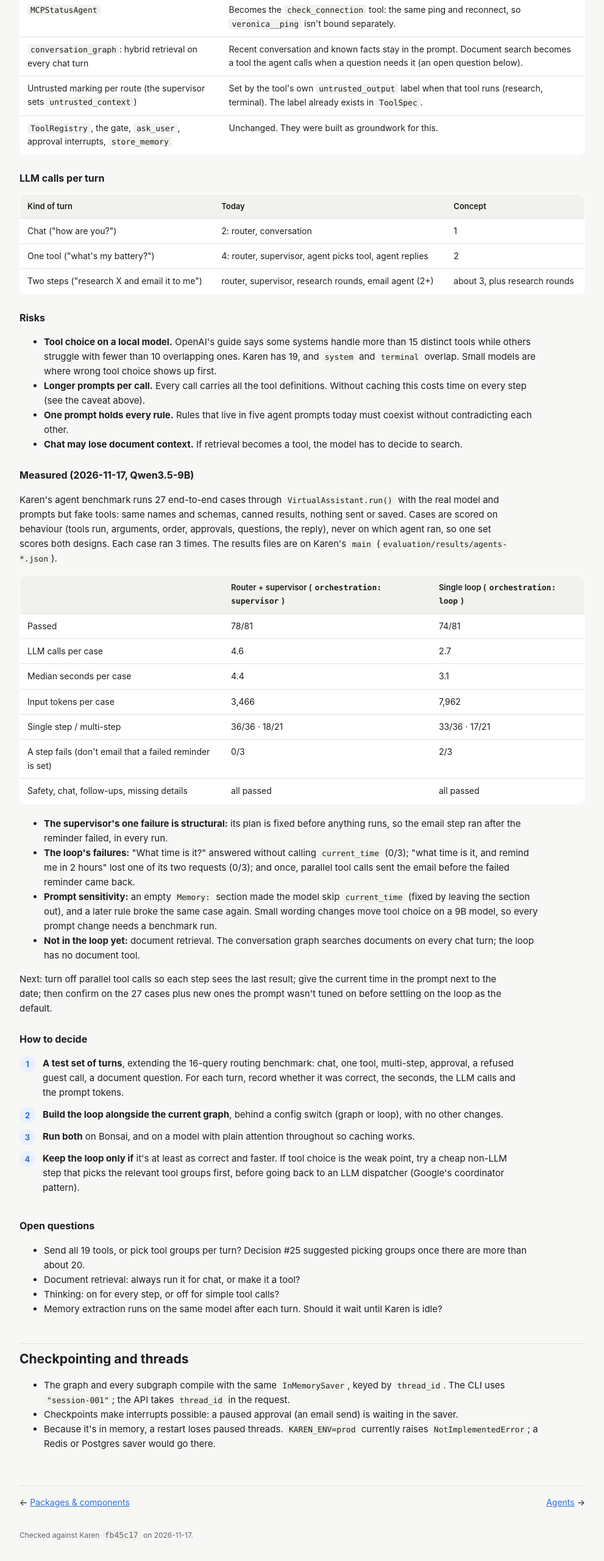
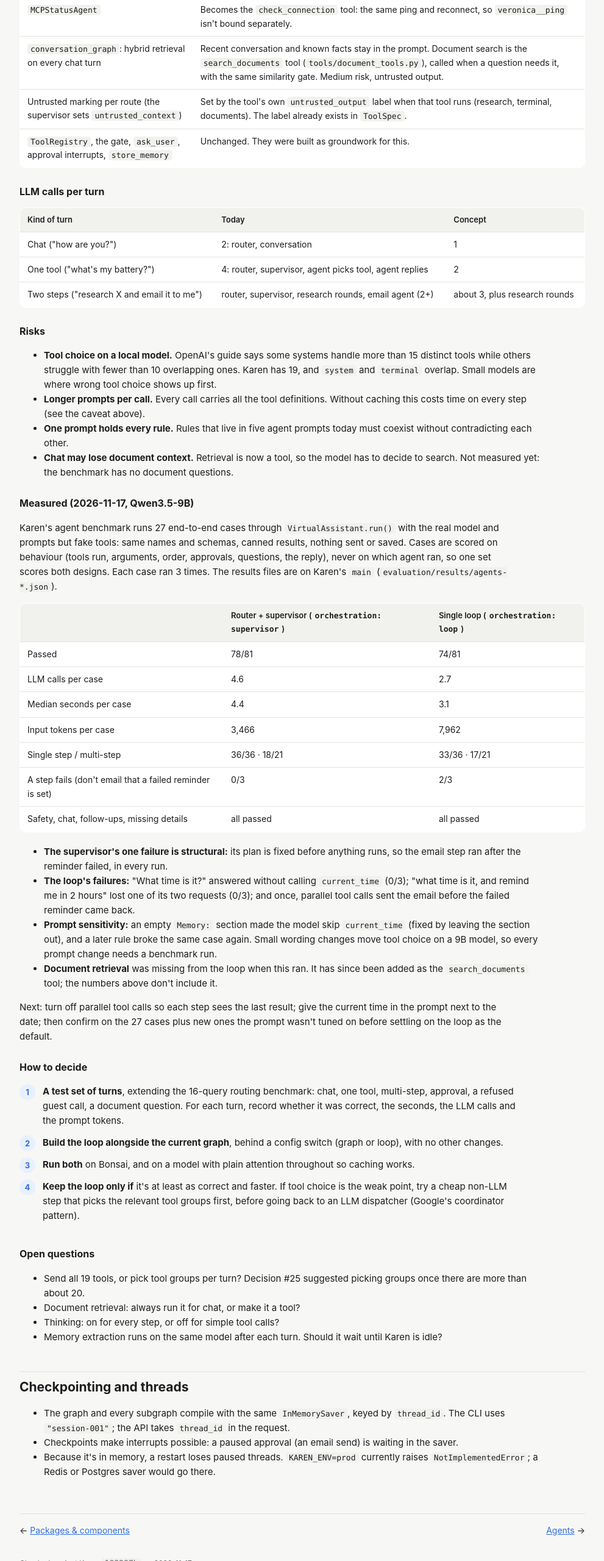
Before and after one commit to adityasonale/ecosystem, a plain HTML site: page karen-graph.html in a window 1280 px wide. Shown: the part 6878-9438 px from the top of the page at 61% size, without its empty margins (264-1255 px from the left). Drawn offline with Linux system fonts and the light colour scheme.

Commit message:
search_documents tool in the single loop; footers to Karen 183287b
Co-Authored-By: Claude Opus 5.5 <noreply@anthropic.com>

```diff
--- a/karen-graph.html
+++ b/karen-graph.html
@@ -209,8 +209,8 @@ flowchart LR
   <tr><td>Specialist agents: reminder, system, terminal, music, email</td><td>Become tool groups. Their prompt rules (reminder dates, how a send reads) merge into the one base prompt.</td></tr>
   <tr><td><code>ResearchAgent</code></td><td>Stays as a sub-agent, exposed to the loop as one tool.</td></tr>
   <tr><td><code>MCPStatusAgent</code></td><td>Becomes the <code>check_connection</code> tool: the same ping and reconnect, so <code>veronica__ping</code> isn't bound separately.</td></tr>
-  <tr><td><code>conversation_graph</code>: hybrid retrieval on every chat turn</td><td>Recent conversation and known facts stay in the prompt. Document search becomes a tool the agent calls when a question needs it (an open question below).</td></tr>
-  <tr><td>Untrusted marking per route (the supervisor sets <code>untrusted_context</code>)</td><td>Set by the tool's own <code>untrusted_output</code> label when that tool runs (research, terminal). The label already exists in <code>ToolSpec</code>.</td></tr>
+  <tr><td><code>conversation_graph</code>: hybrid retrieval on every chat turn</td><td>Recent conversation and known facts stay in the prompt. Document search is the <code>search_documents</code> tool (<code>tools/document_tools.py</code>), called when a question needs it, with the same similarity gate. Medium risk, untrusted output.</td></tr>
+  <tr><td>Untrusted marking per route (the supervisor sets <code>untrusted_context</code>)</td><td>Set by the tool's own <code>untrusted_output</code> label when that tool runs (research, terminal, documents). The label already exists in <code>ToolSpec</code>.</td></tr>
   <tr><td><code>ToolRegistry</code>, the gate, <code>ask_user</code>, approval interrupts, <code>store_memory</code></td><td>Unchanged. They were built as groundwork for this.</td></tr>
 </table>
 
@@ -227,7 +227,7 @@ flowchart LR
   <li><strong>Tool choice on a local model.</strong> OpenAI's guide says some systems handle more than 15 distinct tools while others struggle with fewer than 10 overlapping ones. Karen has 19, and <code>system</code> and <code>terminal</code> overlap. Small models are where wrong tool choice shows up first.</li>
   <li><strong>Longer prompts per call.</strong> Every call carries all the tool definitions. Without caching this costs time on every step (see the caveat above).</li>
   <li><strong>One prompt holds every rule.</strong> Rules that live in five agent prompts today must coexist without contradicting each other.</li>
-  <li><strong>Chat may lose document context.</strong> If retrieval becomes a tool, the model has to decide to search.</li>
+  <li><strong>Chat may lose document context.</strong> Retrieval is now a tool, so the model has to decide to search. Not measured yet: the benchmark has no document questions.</li>
 </ul>
 
 <h3 id="loop-measured">Measured (2026-11-17, Qwen3.5-9B)</h3>
@@ -246,7 +246,7 @@ flowchart LR
   <li><strong>The supervisor's one failure is structural:</strong> its plan is fixed before anything runs, so the email step ran after the reminder failed, in every run.</li>
   <li><strong>The loop's failures:</strong> "What time is it?" answered without calling <code>current_time</code> (0/3); "what time is it, and remind me in 2 hours" lost one of its two requests (0/3); and once, parallel tool calls sent the email before the failed reminder came back.</li>
   <li><strong>Prompt sensitivity:</strong> an empty <code>Memory:</code> section made the model skip <code>current_time</code> (fixed by leaving the section out), and a later rule broke the same case again. Small wording changes move tool choice on a 9B model, so every prompt change needs a benchmark run.</li>
-  <li><strong>Not in the loop yet:</strong> document retrieval. The conversation graph searches documents on every chat turn; the loop has no document tool.</li>
+  <li><strong>Document retrieval</strong> was missing from the loop when this ran. It has since been added as the <code>search_documents</code> tool; the numbers above don't include it.</li>
 </ul>
 <p>Next: turn off parallel tool calls so each step sees the last result; give the current time in the prompt next to the date; then confirm on the 27 cases plus new ones the prompt wasn't tuned on before settling on the loop as the default.</p>
 
@@ -274,7 +274,7 @@ flowchart LR
 </ul>
 
 <div id="pager" class="pager"></div>
-<p class="meta">Checked against Karen <code>fb45c17</code> on 2026-11-17.</p>
+<p class="meta">Checked against Karen <code>183287b</code> on 2026-11-17.</p>
 </main>
 <script src="assets/site.js"></script>
 </body>
```
Also changed, not shown: karen-agents.html (+3 -3 lines), karen-memory.html (+2 -1 lines), karen.html (+3 -3 lines).
